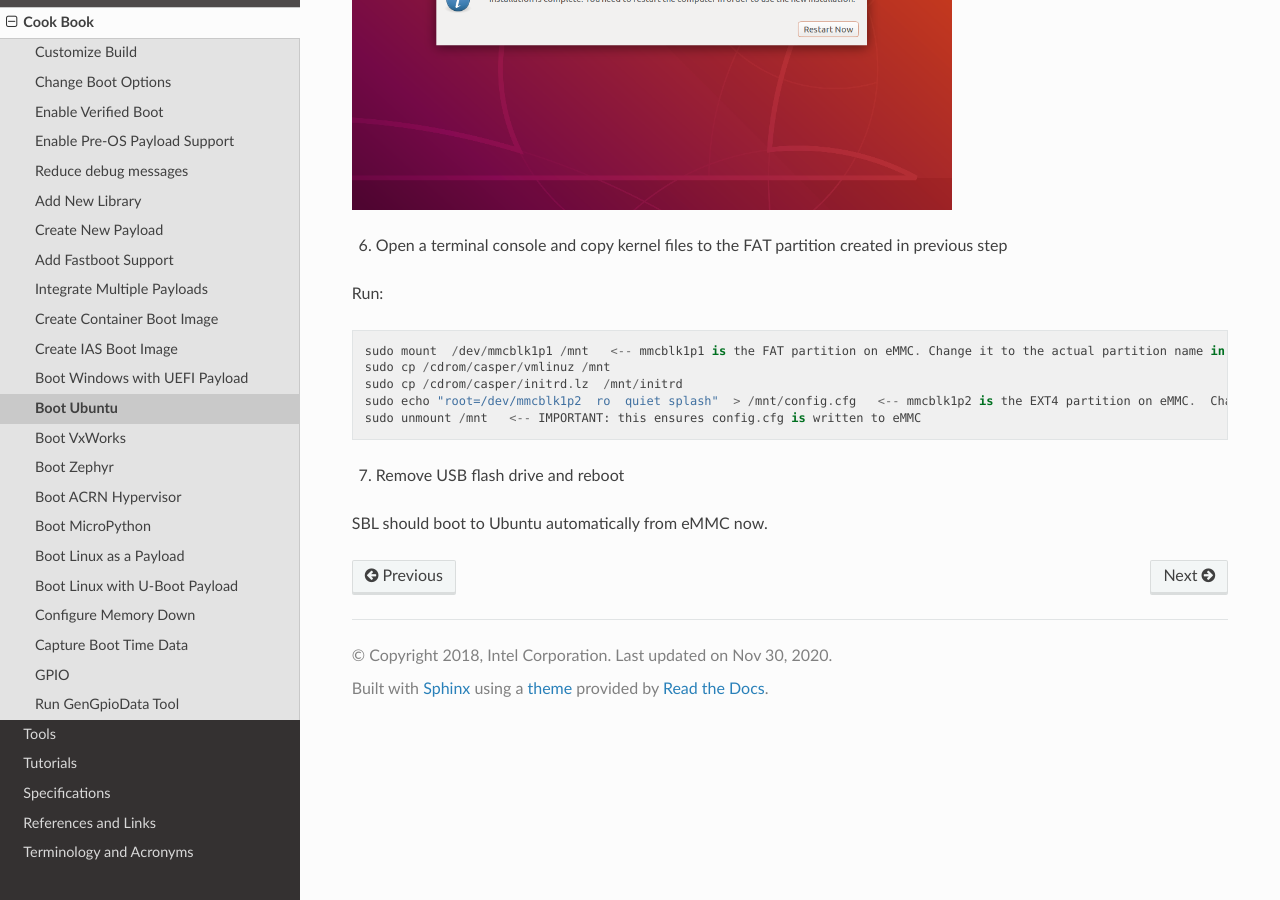
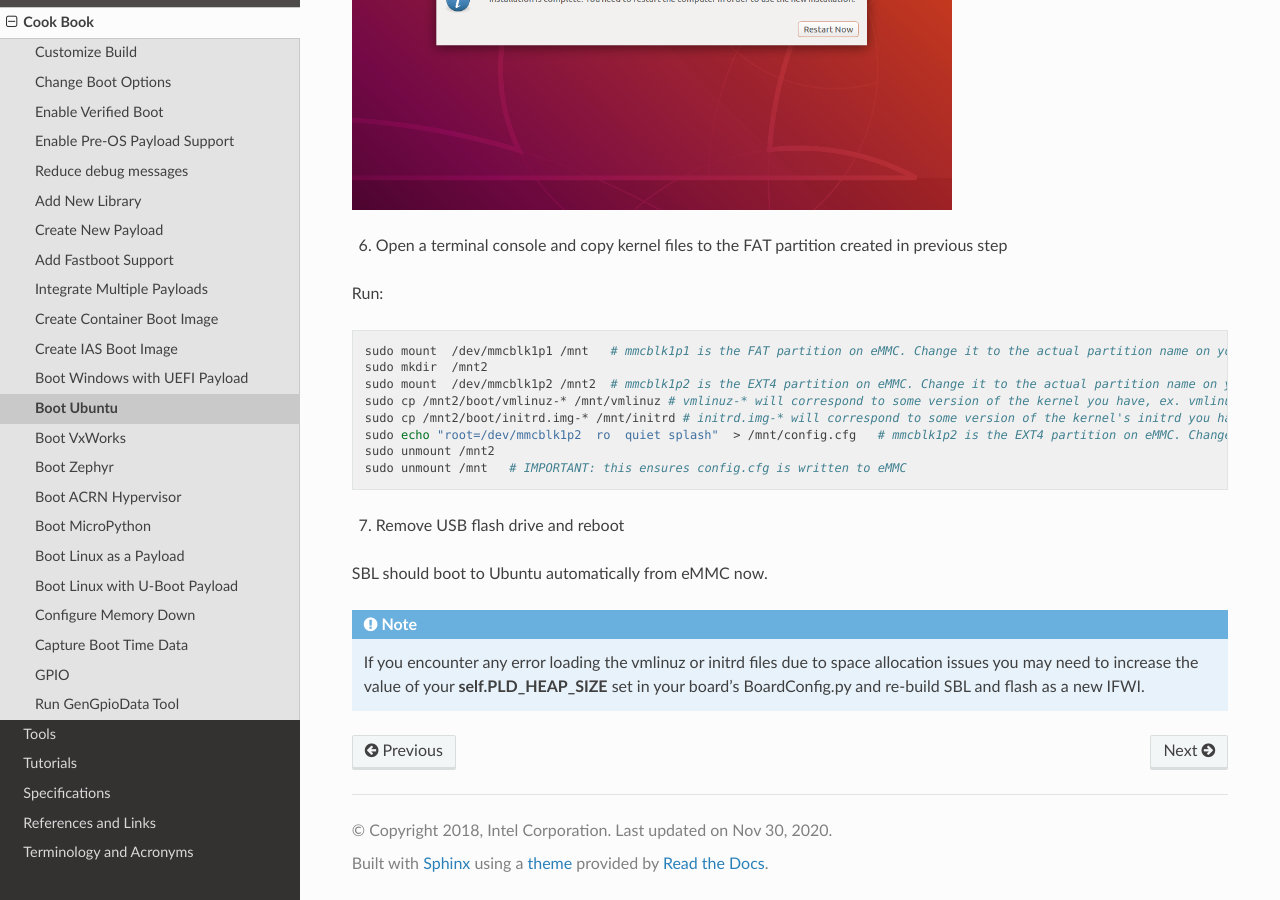
Before and after one commit to slimbootloader/documentation, a Sphinx documentation site: the page built from source/how-tos/boot-ubuntu.rst, in a window 1280 px wide and 900 px high, scrolled down 3179 px. Built offline with Sphinx 7.4.7 and the Read the Docs theme 2.0.0, drawn with Linux system fonts in a browser that asks for light colours.

Commit message:
Update the Ubuntu OS Loader boot steps
Specify the installed kernel/initrd versions instead
of using the kernel/initrd that is coming from the
Ubuntu live USB.

Also add a note about needing to increase the PLD
heap size if any issues are encountered with loading
the kernel or initrd files.

Signed-off-by: James Gutbub <james.gutbub@intel.com>

```diff
--- a/source/how-tos/boot-ubuntu.rst
+++ b/source/how-tos/boot-ubuntu.rst
@@ -64,15 +64,22 @@ the ‘x’ to close the message box.  It returns to the Ubuntu desktop.
 
 6. Open a terminal console and copy kernel files to the FAT partition created in previous step
 
-Run::
+Run:
 
-    sudo mount  /dev/mmcblk1p1 /mnt   <-- mmcblk1p1 is the FAT partition on eMMC. Change it to the actual partition name in your board
-    sudo cp /cdrom/casper/vmlinuz /mnt
-    sudo cp /cdrom/casper/initrd.lz  /mnt/initrd
-    sudo echo "root=/dev/mmcblk1p2  ro  quiet splash"  > /mnt/config.cfg   <-- mmcblk1p2 is the EXT4 partition on eMMC.  Change it to the actual partition name on your board
-    sudo unmount /mnt   <-- IMPORTANT: this ensures config.cfg is written to eMMC
+.. code-block:: bash
+
+    sudo mount  /dev/mmcblk1p1 /mnt   # mmcblk1p1 is the FAT partition on eMMC. Change it to the actual partition name on your board
+    sudo mkdir  /mnt2
+    sudo mount  /dev/mmcblk1p2 /mnt2  # mmcblk1p2 is the EXT4 partition on eMMC. Change it to the actual partition name on your board
+    sudo cp /mnt2/boot/vmlinuz-* /mnt/vmlinuz # vmlinuz-* will correspond to some version of the kernel you have, ex. vmlinuz-5.4.0-42-generic
+    sudo cp /mnt2/boot/initrd.img-* /mnt/initrd # initrd.img-* will correspond to some version of the kernel's initrd you have, ex. initrd.img-5.4.0-42-generic
+    sudo echo "root=/dev/mmcblk1p2  ro  quiet splash"  > /mnt/config.cfg   # mmcblk1p2 is the EXT4 partition on eMMC. Change it to the actual partition name on your board
+    sudo unmount /mnt2
+    sudo unmount /mnt   # IMPORTANT: this ensures config.cfg is written to eMMC
 
 
 7. Remove USB flash drive and reboot
 
 |SPN| should boot to Ubuntu automatically from eMMC now.
+
+.. note:: If you encounter any error loading the vmlinuz or initrd files due to space allocation issues you may need to increase the value of your **self.PLD_HEAP_SIZE** set in your board's BoardConfig.py and re-build |SPN| and flash as a new IFWI.
```
